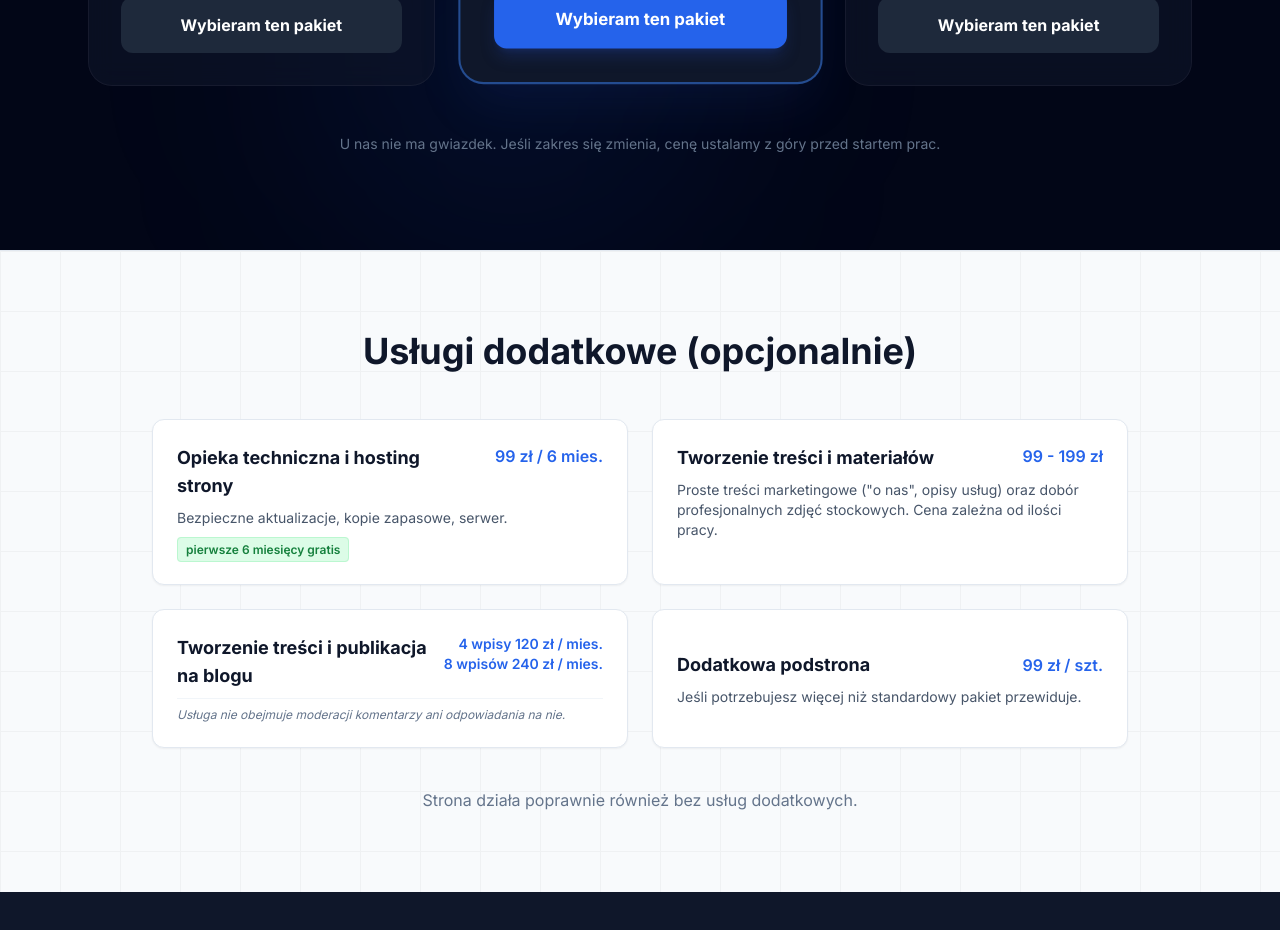
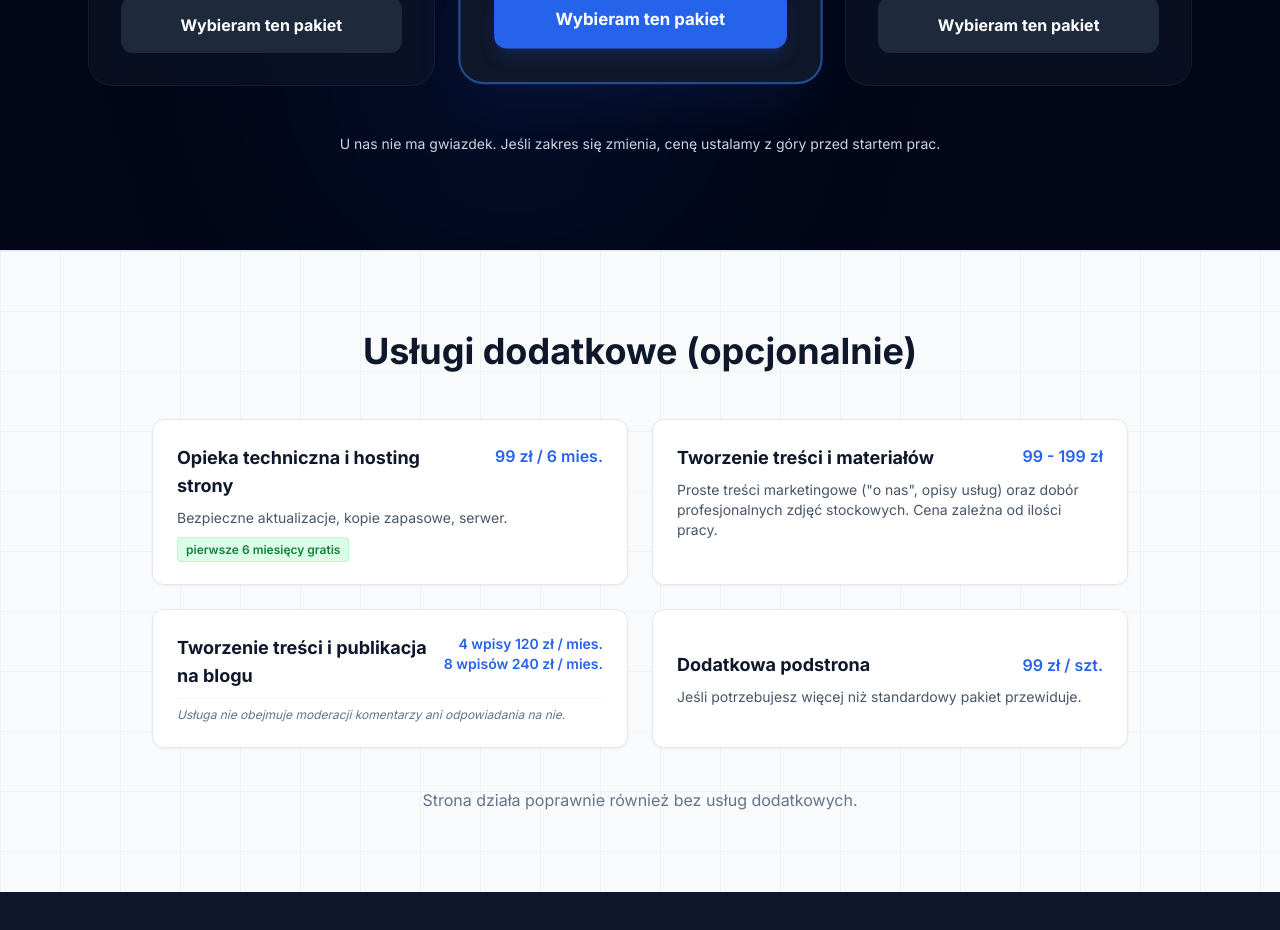
Before and after one commit to mypaaw-commits/prosta-strona, a React (Vite) app: page / in a window 1280 px wide. Shown: the part 4040-4970 px from the top of the page. Built offline with nearby package versions, Linux system fonts and the light colour scheme.

Commit message:
feat: Update pricing section text color
Improve readability of the disclaimer text in the pricing section by changing its color from slate-500 to slate-300.

```diff
--- a/components/Pricing.tsx
+++ b/components/Pricing.tsx
@@ -113,7 +113,7 @@
         </div>
 
         <ScrollReveal delay="delay-500" className="mt-12 text-center">
-            <p className="text-sm text-slate-500">
+            <p className="text-sm text-slate-300">
                 U nas nie ma gwiazdek. Jeśli zakres się zmienia, cenę ustalamy z góry przed startem prac.
             </p>
         </ScrollReveal>
```
